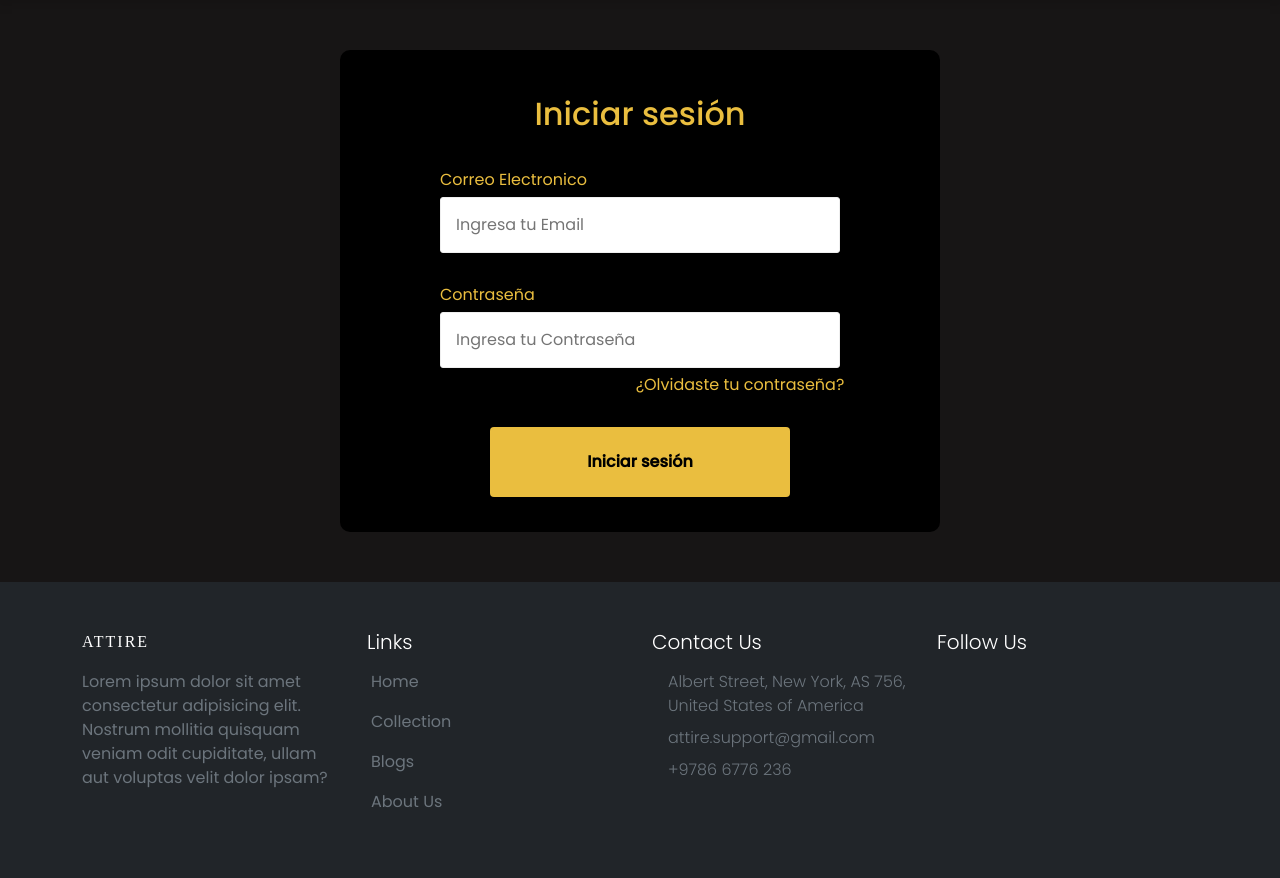
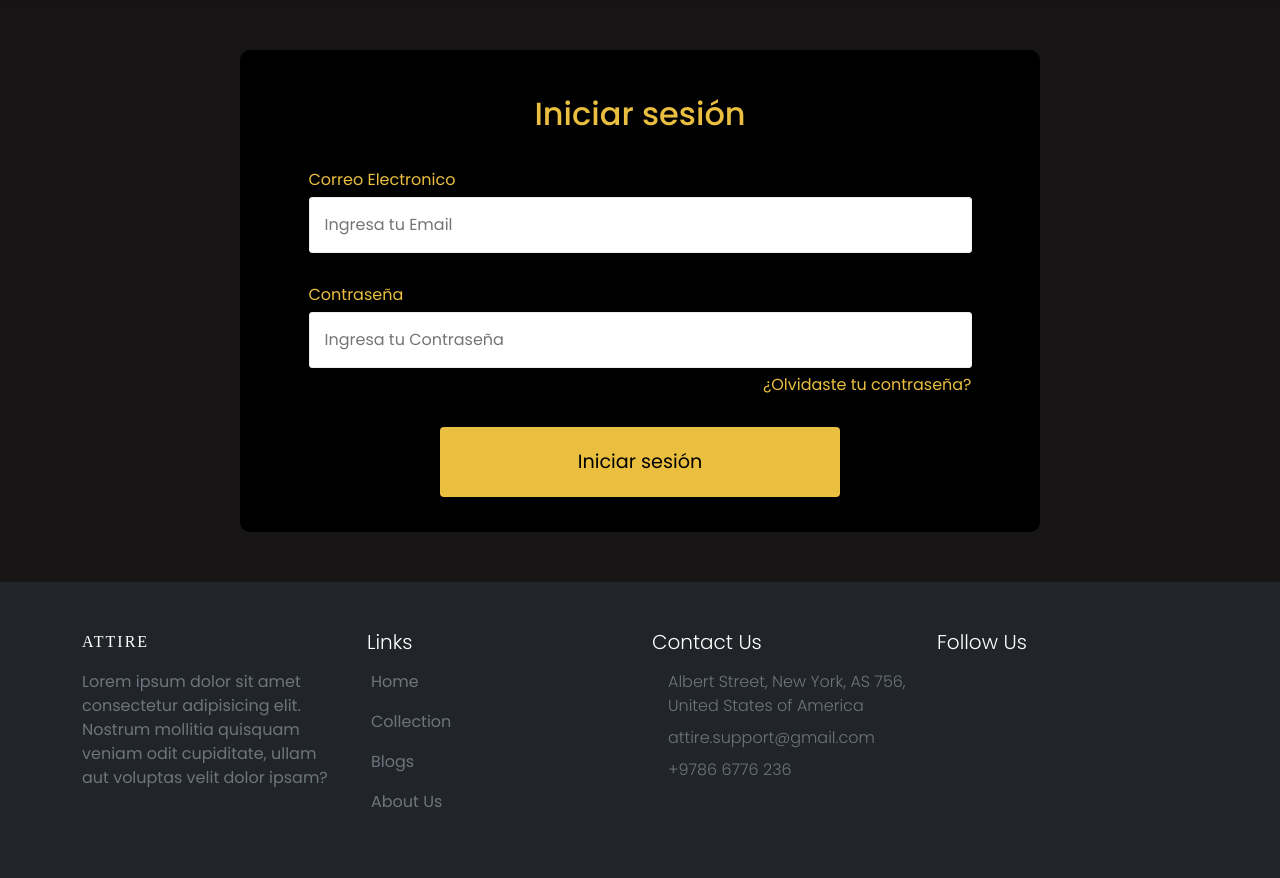
Before and after one commit to AbdielFloresG/proyectoFinal, a PHP site: page /login.php in a window 1280 px wide. Shown: the part 76-954 px from the top of the page. Run offline with PHP 8.4, Linux system fonts and the light colour scheme; some web fonts are replaced.

Commit message:
Avance de login

```diff
--- a/css/estilos.css
+++ b/css/estilos.css
@@ -131,7 +131,8 @@ footer a:hover{
     margin: 50px auto;
     background-color: black;
     text-align: center;
-    max-width: 600px;
+    width: 90%;
+    max-width: 800px;
     padding: 10px 10px;
     color: var(--dorado);
     border-radius: 10px;
@@ -140,7 +141,8 @@ footer a:hover{
 .formulario h2{
     outline: none;
     display: block;
-    width: 400px;
+    width: 70%;
+    font-size: 2rem;
     margin: 35px auto;
 }
 
@@ -148,7 +150,7 @@ footer a:hover{
     text-align: left;
     outline: none;
     display: block;
-    width: 400px;
+    width: 85%;
     margin: 1px auto;
 }
 
@@ -156,7 +158,8 @@ footer a:hover{
     outline: none;
     padding: 15px;
     display: block;
-    width: 400px;
+    width: 85%;
+    max-width: 700px;
     border-radius: 3px;
     border: 1px solid #eee;
     margin: 5px auto 30px;
@@ -168,9 +171,10 @@ footer a:hover{
 .formulario input[type="submit"]{
     padding: 10px;
     background: var(--dorado);
-    width: 300px;
+    max-width: 400px;
+    width: 65%;
     margin: 30px auto 25px;
-    font-weight: bold;
+    font-size: larger;
     border: 0;
     border-radius: 4px;
     cursor: pointer;
@@ -182,12 +186,17 @@ footer a:hover{
     background-color: var(--doradoDifuminado);
 
 }
-.formulario a{
-    box-sizing: border-box;
+
+.linkLogin{
+    width: 85%;
+    margin: auto;
+    text-align: right;
+}
+
+.linkLogin a{
     text-decoration: none;
-    text-align: right;
-    margin: auto;
-    padding: 0px 50px 0px 250px;
+    width: 85%;
+
 }
 .formulario a:hover{
     color: var(--doradoDifuminado);
--- a/login.php
+++ b/login.php
@@ -30,7 +30,11 @@
                 <input type="text" name="email" required="true" placeholder="Ingresa tu Email" />
                 <label for="password">Contraseña</label>
                 <input type="password" name="password" required="true" placeholder="Ingresa tu Contraseña"/>
-                <a href="#">¿Olvidaste tu contraseña?</a>
+                <div class="linkLogin">
+                    <a href="#">¿Olvidaste tu contraseña?</a>
+
+                </div>
+
                 <input type="submit" name="" value="Iniciar sesión"/>
 
         </form>
```
